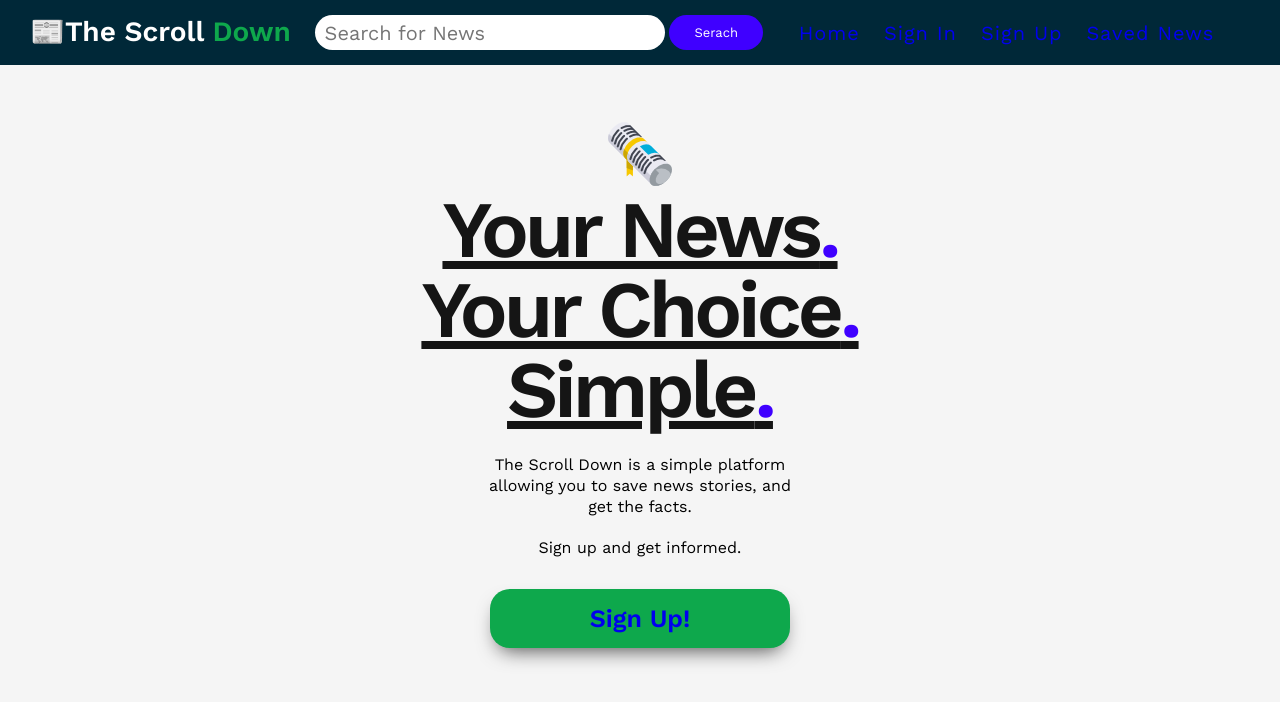
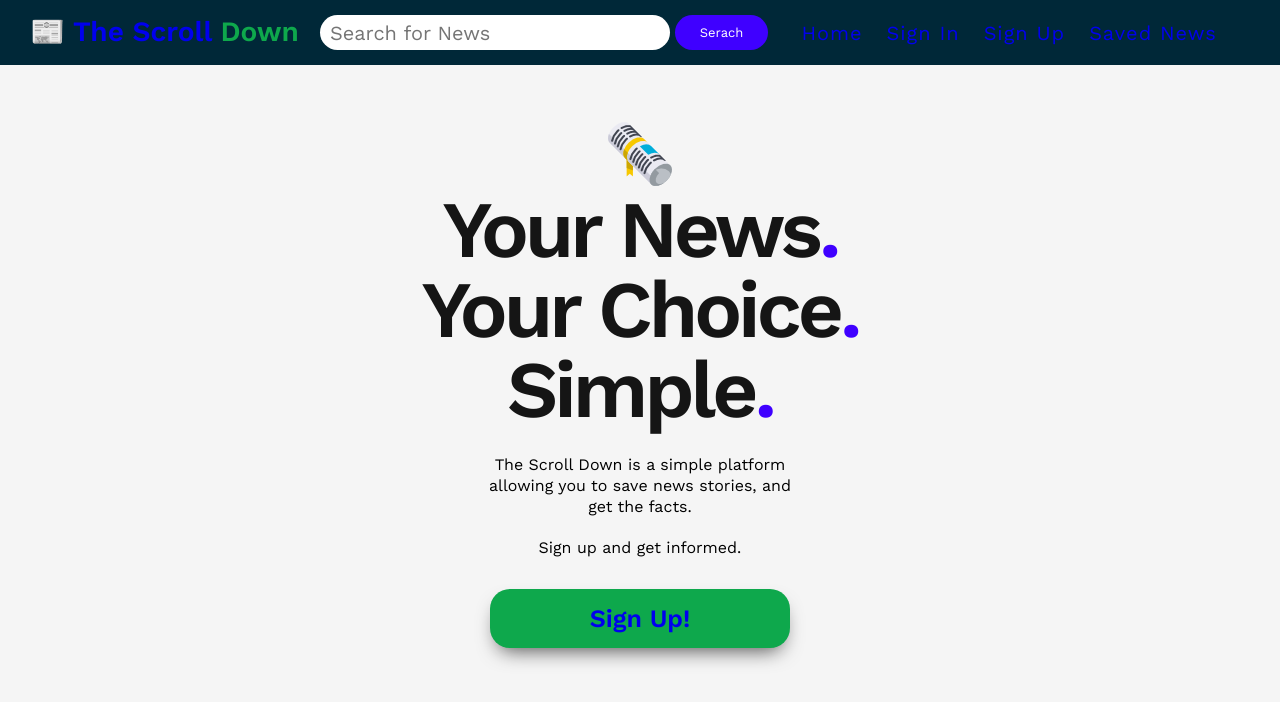
Before and after one commit to willdarkins/the_scroll_down, a React (Create React App) app: page / in a window 1280 px wide. Shown: the top 702 px of the page. Built offline with nearby package versions, Linux system fonts and the light colour scheme.

Commit message:
cant seem to shake the stupid text decoration on my anchor tag links

```diff
--- a/src/components/Navbar.js
+++ b/src/components/Navbar.js
@@ -85,7 +85,7 @@ function Navbar() {
     return (
         <NavBarStyles>
             <div className='nav'>
-                <div className='icon'> <span>📰</span>The Scroll <span className='down'>Down</span></div>
+                <div className='icon'> <NavLink exact to='/' activeClassName='active-class'>📰 The Scroll <span className='down'>Down</span></NavLink></div>
                 <div className='search_box'>
                     <input type={"serach"} placeholder='Search for News' />
                     <button>Serach</button>
--- a/src/styles/GlobalStyles.js
+++ b/src/styles/GlobalStyles.js
@@ -14,9 +14,13 @@ const GlobalStyles = createGlobalStyle`
         margin: 0;
         box-sizing: border-box;
         list-style: none;
-        text-decoration: none;
+        text-decoration: none !important;
         font-family: 'Work Sans', sans-serif;
     }
+    &:focus, &:hover, &:visited, &:link, &:active {
+        text-decoration: none;
+    }
+
     body{
         background-color: var(--background)
     }
```
